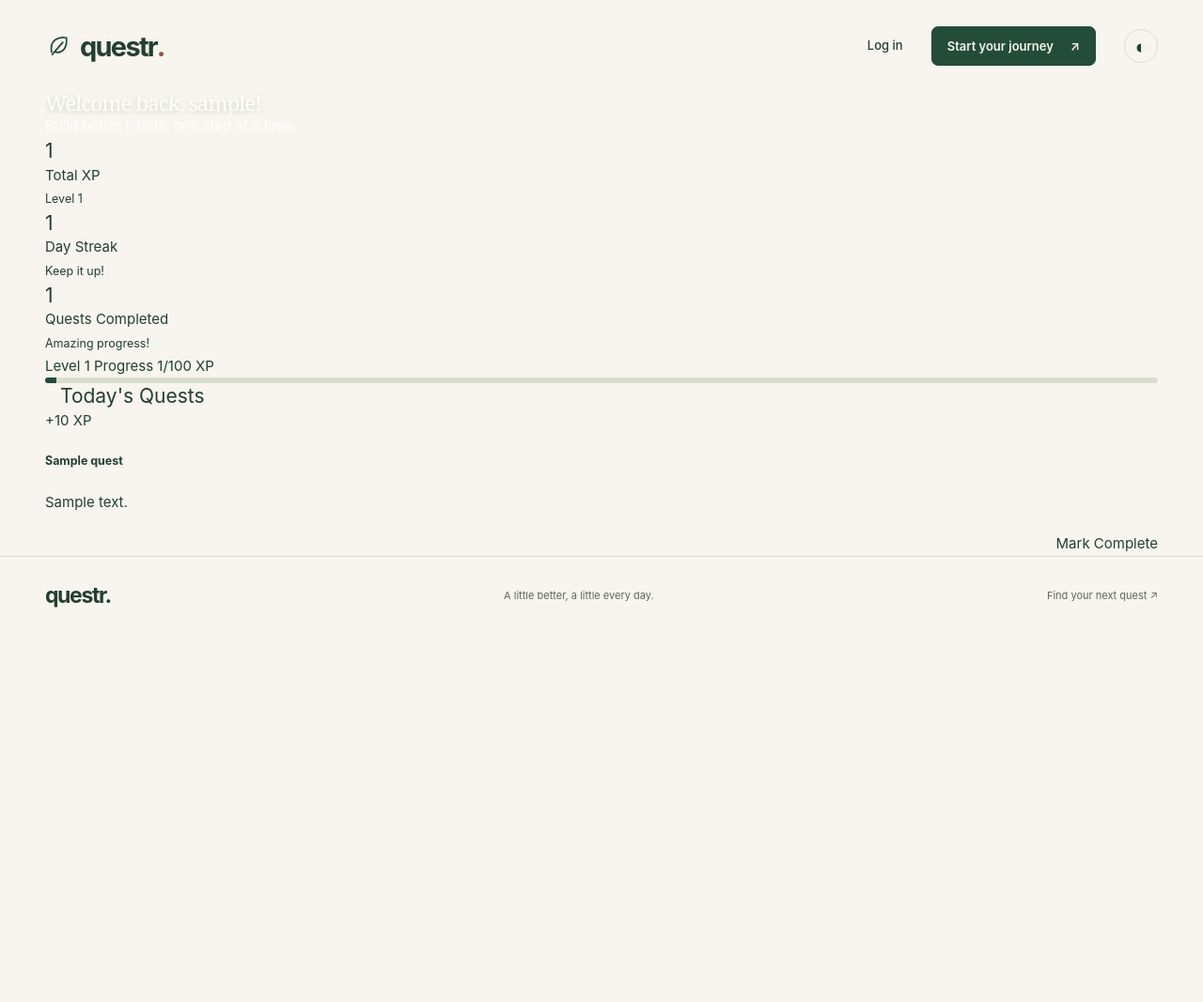
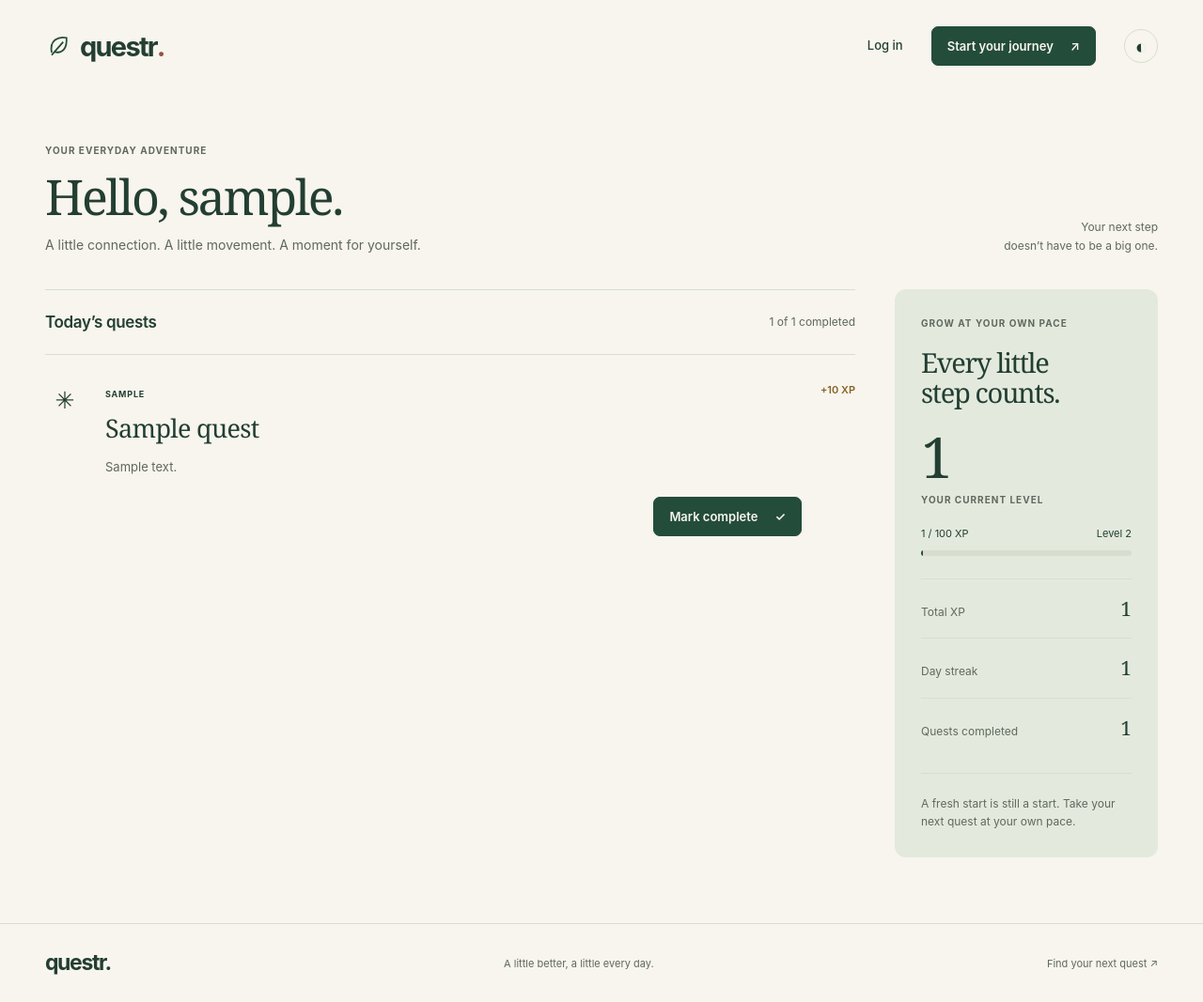
Before and after one commit to pierceluu10/Questr, a Flask app: template templates/dashboard.html in a window 1280 px wide. Shown: the whole page at 94% size. Before the commit the page ends 647 px from the top, so only its background shows below. Run offline with Flask 3, Linux system fonts and the light colour scheme; tables that the repository leaves empty hold one stand-in row (values such as "Sample post"); the template is opened without the code that fills it: values that come from a table or form of the project are taken from there, most other values are stand-ins (such as "Sample title", 1, 10 or a date in 2020).

Commit message:
feat(quests): redesign daily tasks and progress

```diff
--- a/templates/dashboard.html
+++ b/templates/dashboard.html
@@ -1,147 +1,19 @@
 {% extends "base.html" %}
-
-{% block title %}Dashboard - Questr{% endblock %}
-
+{% block title %}Today — Questr{% endblock %}
 {% block content %}
-<style>
-    /* Welcome card styling */
-    .welcome-card h2 {
-        color: white !important;
-        text-shadow: 0 2px 6px rgba(0,0,0,0.15);
-    }
-    .welcome-card p {
-        color: rgba(255, 255, 255, 0.9) !important;
-    }
-</style>
-
-<!-- Welcome Header -->
-<div class="row mb-4">
-    <div class="col-12">
-        <div class="welcome-card p-4 mb-4">
-            <h2 class="fw-bold mb-2" style="white-space: nowrap; overflow: hidden; text-overflow: ellipsis;">
-                Welcome back, {{ user.username }}!
-            </h2>
-            <p class="mb-0">Build better habits, one step at a time.</p>
-        </div>
-    </div>
+<header class="page-heading"><div><span class="eyebrow">YOUR EVERYDAY ADVENTURE</span><h1>Hello, {{ user.username }}.</h1><p>A little connection. A little movement. A moment for yourself.</p></div><span class="heading-note">Your next step<br>doesn’t have to be a big one.</span></header>
+<div class="app-layout">
+  <section class="task-section" aria-labelledby="quests-title">
+    <div class="task-heading"><h2 id="quests-title">Today’s quests</h2><span>{{ completed_quest_ids|length }} of {{ quests|length }} completed</span></div>
+    {% for quest in quests %}
+    <article class="quest-row {{ 'completed' if quest.id in completed_quest_ids else '' }}">
+      <span class="category-symbol {{ quest.category|lower }}" aria-hidden="true">{{ '↗' if quest.category == 'Social' else '⌁' if quest.category == 'Health' else '✳' }}</span>
+      <div><span class="category-name {{ quest.category|lower }}-text">{{ quest.category|upper }}</span><h3>{{ quest.title }}</h3>{% if quest.description %}<p>{{ quest.description }}</p>{% endif %}
+        <div class="quest-actions">{% if quest.id in completed_quest_ids %}<span class="completed-label">✓ Completed</span><a class="text-link" href="{{ url_for('reflection', quest_id=quest.id) }}">Write a reflection ↗</a>{% else %}<a class="button small" href="{{ url_for('complete_quest', quest_id=quest.id) }}">Mark complete <span aria-hidden="true">✓</span></a>{% endif %}</div>
+      </div><span class="xp">+{{ quest.reward_points }} XP</span>
+    </article>
+    {% else %}<div class="empty-state"><h3>No quests available yet.</h3><p>Check back for your daily quests. You can revisit your progress in your journal.</p><a class="text-link" href="{{ url_for('profile') }}">Open my journal ↗</a></div>{% endfor %}
+  </section>
+  {% include 'progress.html' %}
 </div>
-
-<!-- Stats Row -->
-<div class="row mb-4">
-    <div class="col-md-4 mb-3">
-        <div class="stat-card p-3 text-center">
-            <div class="stat-icon mb-2">
-                <i class="fas fa-star fa-2x text-warning"></i>
-            </div>
-            <h3 class="fw-bold text-primary mb-1">{{ user.xp }}</h3>
-            <p class="text-muted mb-0">Total XP</p>
-            <small class="text-success">Level {{ user.get_level() }}</small>
-        </div>
-    </div>
-
-    <div class="col-md-4 mb-3">
-        <div class="stat-card p-3 text-center">
-            <div class="stat-icon mb-2">
-                <i class="fas fa-fire fa-2x text-danger"></i>
-            </div>
-            <h3 class="fw-bold text-primary mb-1">{{ user.streak }}</h3>
-            <p class="text-muted mb-0">Day Streak</p>
-            <small class="text-success">Keep it up! </small>
-        </div>
-    </div>
-
-    <div class="col-md-4 mb-3">
-        <div class="stat-card p-3 text-center">
-            <div class="stat-icon mb-2">
-                <i class="fas fa-trophy fa-2x text-success"></i>
-            </div>
-            <h3 class="fw-bold text-primary mb-1">{{ user.completed_quests|length }}</h3>
-            <p class="text-muted mb-0">Quests Completed</p>
-            <small class="text-success">Amazing progress!</small>
-        </div>
-    </div>
-</div>
-
-<!-- XP Progress Bar -->
-<div class="row mb-4">
-    <div class="col-12">
-        <div class="progress-card p-3">
-            <div class="d-flex justify-content-between align-items-center mb-2">
-                <span class="fw-bold">Level {{ user.get_level() }} Progress</span>
-                <span class="text-muted">{{ user.get_xp_progress_percentage() }}/100 XP</span>
-            </div>
-            <div class="progress">
-                <div class="progress-bar" role="progressbar"
-                     style="width: {{ user.get_xp_progress_percentage() }}%"
-                     aria-valuenow="{{ user.get_xp_progress_percentage() }}"
-                     aria-valuemin="0"
-                     aria-valuemax="100">
-                </div>
-            </div>
-        </div>
-    </div>
-</div>
-
-<!-- Daily Quests -->
-<div class="row mb-3">
-    <div class="col-12 d-flex justify-content-between align-items-center">
-        <h3 class="fw-bold mb-0" style="margin-left: 16px;">
-            <i class="fas fa-calendar-day"></i> Today's Quests
-        </h3>
-    </div>
-</div>
-
-<div class="row">
-    {% for quest in quests %}
-    <div class="col-lg-4 mb-4">
-        <div class="quest-card p-4 h-100 {% if quest.id in completed_quest_ids %}completed{% endif %}">
-            <div class="quest-header mb-3">
-                <div class="d-flex justify-content-between align-items-start">
-                    <div class="quest-category">
-                        {% if quest.category == 'Social' %}
-                            <span class="badge bg-primary"><i class="fas fa-users"></i> Social</span>
-                        {% elif quest.category == 'Health' %}
-                            <span class="badge bg-success"><i class="fas fa-heartbeat"></i> Health</span>
-                        {% elif quest.category == 'Mindfulness' %}
-                            <span class="badge bg-info"><i class="fas fa-brain"></i> Mindfulness</span>
-                        {% endif %}
-                    </div>
-                    <div class="quest-points">
-                        <span class="badge bg-warning text-dark">+{{ quest.reward_points }} XP</span>
-                    </div>
-                </div>
-            </div>
-
-            <h5 class="quest-title fw-bold mb-3">{{ quest.title }}</h5>
-
-            {% if quest.description %}
-                <p class="quest-description text-muted mb-4">{{ quest.description }}</p>
-            {% endif %}
-
-            <div class="quest-actions">
-                {% if quest.id in completed_quest_ids %}
-                    <div class="text-center">
-                        <button class="btn btn-success btn-lg" disabled>
-                            <i class="fas fa-check-circle"></i> Completed
-                        </button>
-                        <div class="mt-2">
-                            <a href="{{ url_for('reflection', quest_id=quest.id) }}" class="btn btn-outline-primary btn-sm">
-                                <i class="fas fa-heart"></i> Add Reflection
-                            </a>
-                        </div>
-                    </div>
-                {% else %}
-                    <div class="d-grid">
-                        <a href="{{ url_for('complete_quest', quest_id=quest.id) }}"
-                           class="btn btn-primary btn-lg">
-                            <i class="fas fa-check"></i> Mark Complete
-                        </a>
-                    </div>
-                {% endif %}
-            </div>
-        </div>
-    </div>
-    {% endfor %}
-</div>
-
 {% endblock %}
--- /dev/null
+++ b/templates/progress.html
@@ -0,0 +1,9 @@
+<aside class="progress-rail" aria-label="Your progress">
+  <span class="eyebrow">GROW AT YOUR OWN PACE</span>
+  <h2>Every little<br>step counts.</h2>
+  <div class="level-number">{{ user.get_level() }}</div><span class="eyebrow">YOUR CURRENT LEVEL</span>
+  <div class="progress-label"><span>{{ user.get_xp_progress_percentage() }} / 100 XP</span><span>Level {{ user.get_level() + 1 }}</span></div>
+  <div class="progress" role="progressbar" aria-label="Progress to next level" aria-valuenow="{{ user.get_xp_progress_percentage() }}" aria-valuemin="0" aria-valuemax="100"><div class="progress-bar" style="width:{{ user.get_xp_progress_percentage() }}%"></div></div>
+  <dl class="stats-list"><div><dt>Total XP</dt><dd>{{ user.xp }}</dd></div><div><dt>Day streak</dt><dd>{{ user.streak }}</dd></div><div><dt>Quests completed</dt><dd>{{ user.completed_quests|length }}</dd></div></dl>
+  <p class="rail-note">A fresh start is still a start. Take your next quest at your own pace.</p>
+</aside>
```
